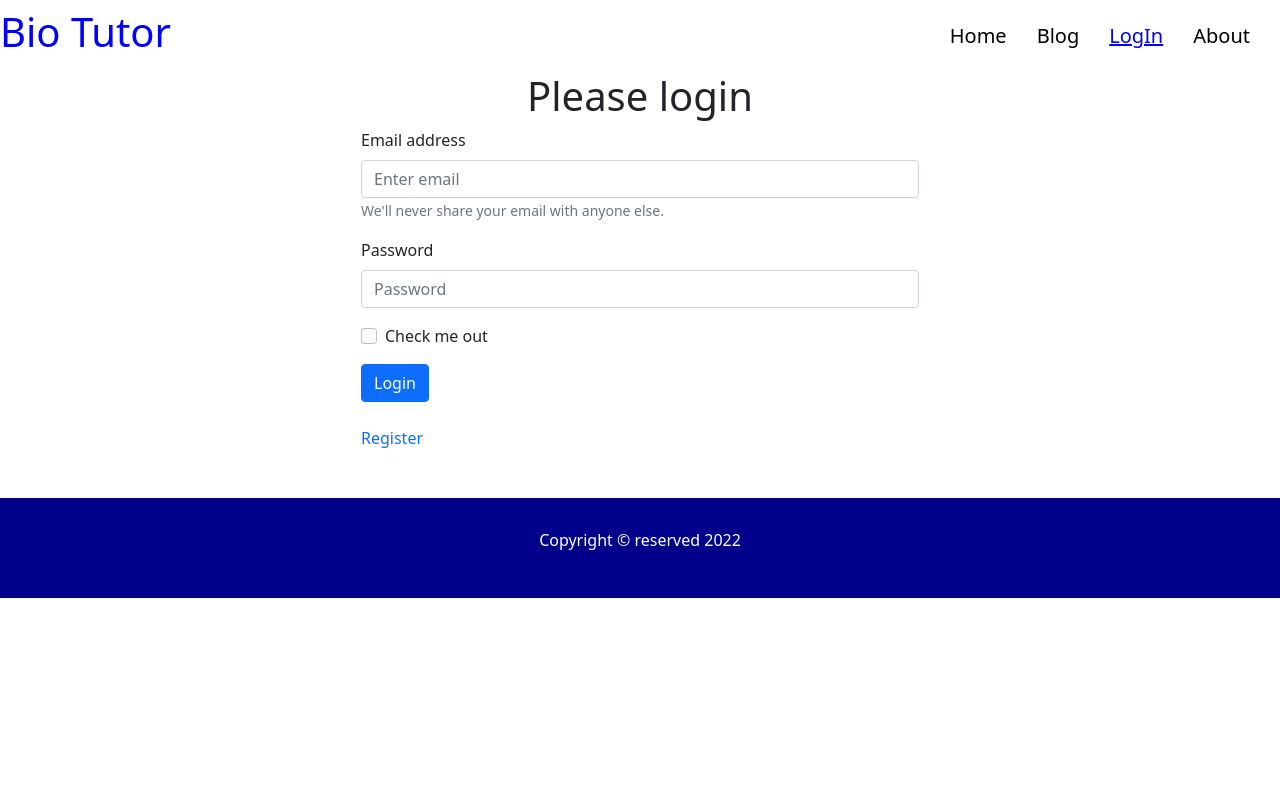
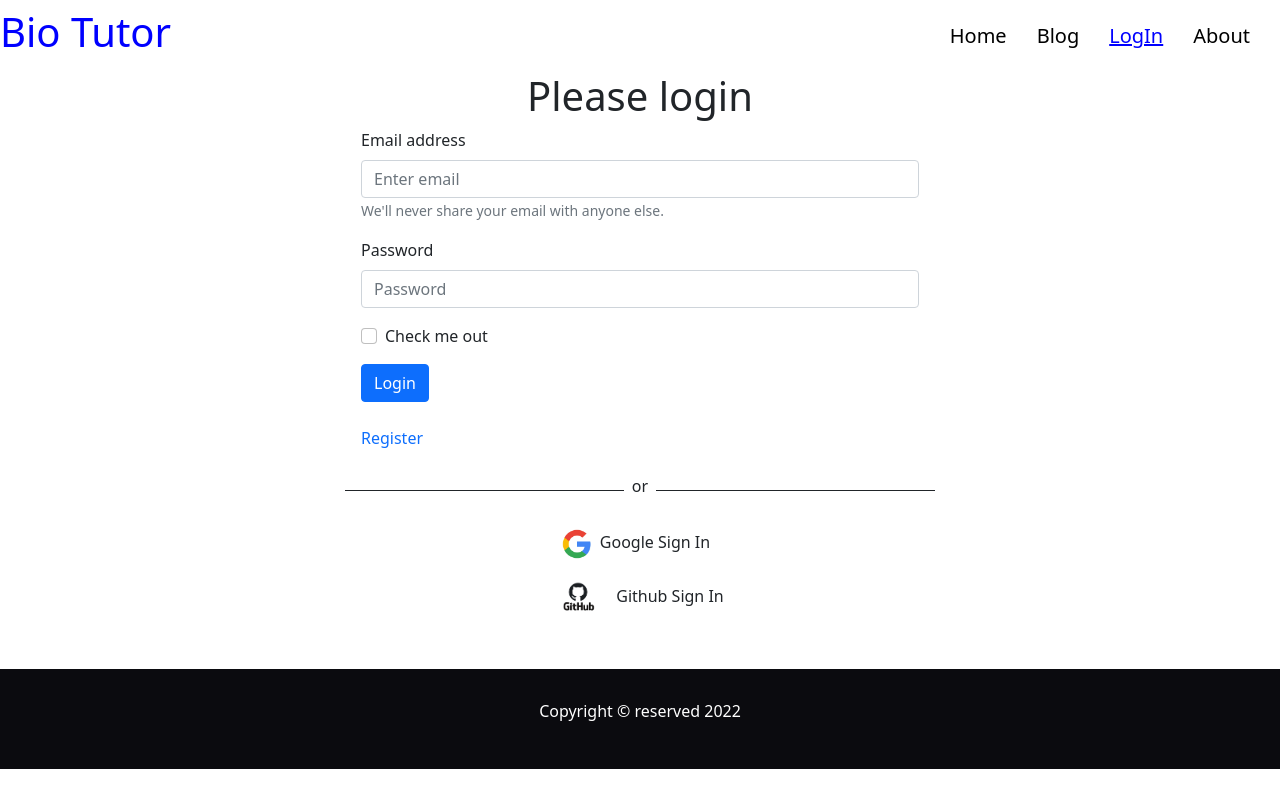
Before and after one commit to SumiAkter2/bio-tutor, a React (Create React App) app: page /login in a window 1280 px wide. Built offline with nearby package versions, Linux system fonts and the light colour scheme; no server answers.

Commit message:
added google signin and github

```diff
--- a/src/components/Blog/Blog.js
+++ b/src/components/Blog/Blog.js
@@ -5,10 +5,16 @@ const Blog = () => {
         <div >
             <h1>Blogs</h1>
             <h1>Q:Difference between authorization and authentication?</h1>
-<p>Ans:</p>
+<p>Ans: 1.Authorization determines whether one is authorized to access the resources. Authentication confirms one identity to grant access to the system.
+2.Authorization is the process of verifying users. Authentication is the process of validating users.
+3.Factor required for authorization may vary depending on security level but Authentication usually requires a username and a password.
+4.Authorization is done after successful authentication but Authentication is the first step of authorization.
+</p>
 
             <h1>Q:Why are you using firebase? What other options do you have to implement authentication?</h1>
-<p>Ans:</p>
+<p>Ans:Firebase manages all data real-time in the database. So, the exchange of data to and fro from the database is easy and quick. Hence, if you are looking to develop mobile apps such as live streaming, chat messaging, etc., you can use Firebase.Firebase allow syncing the real-time data across all the devices- Android, iOS, and the web without refreshing the screen.
+
+</p>
 
 
             <h1>Q:What other services does firebase provide other than authentication?</h1>
--- a/src/components/Footer/Footer.css
+++ b/src/components/Footer/Footer.css
@@ -1,6 +1,6 @@
 .footer-container{
     height: 100px;
-    background: darkblue;
+    background: rgb(11, 11, 15);
     color: #FFF;
     display: flex;
     align-items: center;
--- a/src/components/LogIn/LogIn.js
+++ b/src/components/LogIn/LogIn.js
@@ -3,6 +3,7 @@ import { Button, Form } from 'react-bootstrap';
 import { useSignInWithEmailAndPassword } from 'react-firebase-hooks/auth';
 import { Link, useLocation, useNavigate } from 'react-router-dom';
 import auth from '../../firebase.init';
+import SocialLogin from './Social/SocialLogin';
 
 const LogIn = () => {
     const emailRef = useRef('');
@@ -57,7 +58,7 @@ const LogIn = () => {
                 </Button>
                 <p className=' mt-4 pe-auto ' onClick={navigateRegister}><Link className='text-decoration-none' to={'/register'}>Register</Link></p>
             </Form>
-
+<SocialLogin></SocialLogin>
         </div>
     );
 };
--- /dev/null
+++ b/src/components/LogIn/Social/SocialLogin.js
@@ -0,0 +1,58 @@
+import React from 'react';
+import { useSignInWithGithub, useSignInWithGoogle } from 'react-firebase-hooks/auth';
+import { useNavigate } from 'react-router-dom';
+import auth from '../../../firebase.init';
+// import google from '../../../../public/google.jpg'
+// import facebook from '../../../images/social/facebook.png';
+// import github from '../../../images/social/github.png';
+// import { useSignInWithGithub, useSignInWithGoogle } from 'react-firebase-hooks/auth';
+// import auth from '../../../firebase.init';
+// import { useNavigate } from 'react-router-dom';
+// import Loading from '../../Shared/Loading/Loading';
+
+const SocialLogin = () => {
+    const [signInWithGoogle, user, loading, error] = useSignInWithGoogle(auth);
+    const [signInWithGithub, user1, loading1, error1] = useSignInWithGithub(auth);
+    const navigate = useNavigate();
+
+    let errorElement;
+
+    // if(loading || loading1){
+    //     return <Loading></Loading>
+    // }
+
+    if (error || error1) {
+        errorElement = <p className='text-danger'>Error: {error?.message} {error1?.message}</p>
+    }
+
+    if (user || user1) {
+        navigate('/home');
+    }
+    return (
+        <div>
+            <div className='d-flex align-items-center justify-content-center'>
+                <div style={{ height: '1px' }} className='bg-dark w-25 '></div>
+                <p className='mt-2 px-2'>or</p>
+                <div style={{ height: '1px' }} className='bg-dark w-25 '></div>
+            </div>
+            {errorElement}
+            <div className=''>
+                <button
+                    onClick={() => signInWithGoogle()}
+                    className='btn btn-white w-50 d-block mx-auto my-2'>
+                    <img style={{ width: '30px' }} src="google.jpg" alt="" />
+                    <span className='px-2'>Google Sign In</span>
+                </button>
+
+                <button
+                    onClick={() => signInWithGithub()}
+                    className='btn btn-white w-50 d-block mx-auto'>
+                    <img style={{ width: '60px' }} src="download.png" alt="" />
+                    <span className='px-2'>Github Sign In</span>
+                </button>
+            </div>
+        </div>
+    );
+};
+
+export default SocialLogin;
```
Also changed, not shown: public/download.png (added), public/google.jpg (added).
